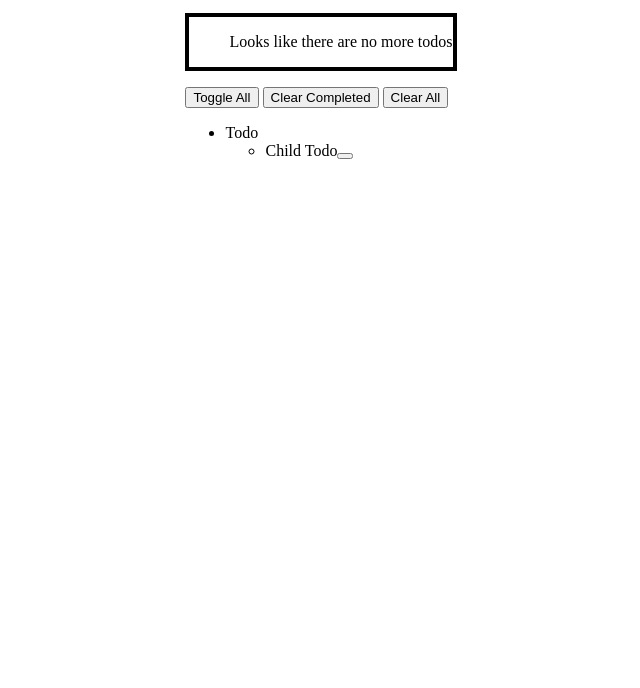
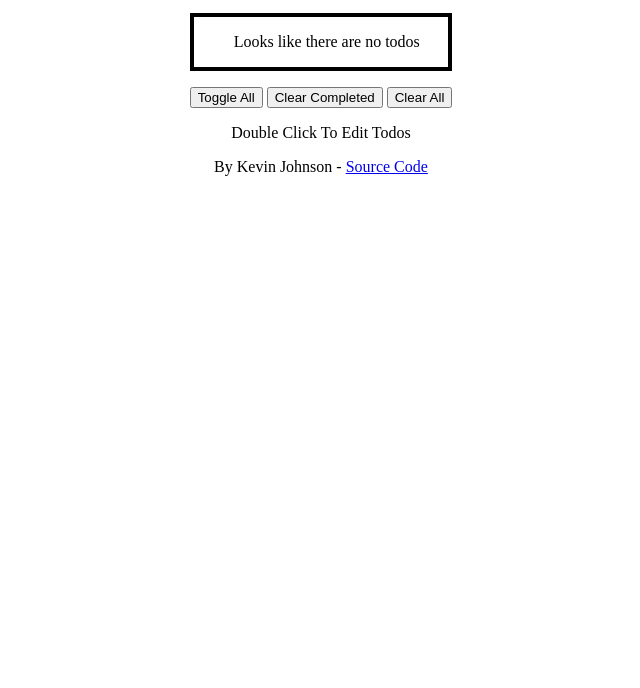
Before and after one commit to GanHD/Nested-TodoList, a plain HTML site: page index.html in a window 1280 px wide. Shown: the part 112-800 px from the top of the page, without its empty margins (327-967 px from the left). Drawn offline with Linux system fonts and the light colour scheme.

Commit message:
Added info text to bottom

```diff
--- a/css/index.css
+++ b/css/index.css
@@ -11,9 +11,6 @@ left: -50%;
 .completed{
   text-decoration: line-through;
 }
-/* .delete-button{
-  float:left;
-}*/
 .toggle-button{
   margin-left: 15px;
 }
@@ -29,5 +26,6 @@ left: -50%;
 #todo-list{
   border:4px solid;
 }
-/* p{
-float:left} */
+#buttons{
+  text-align: center;
+}
--- a/index.html
+++ b/index.html
@@ -22,15 +22,10 @@
       <button id="toggle-all" onclick="handlers.toggleAll()"> Toggle All</button>
       <button id="clear-completed" onclick="handlers.clearCompleted()"> Clear Completed</button>
       <button id="clear-all" onclick="handlers.clearAll()"> Clear All</button>
+
+      <p>Double Click To Edit Todos</p>
+      <p>By Kevin Johnson - <a href='https://github.com/GanHD/Nested-TodoList'>Source Code</a></p>
     </div>
-
-    <div>
-      <ul>
-        <li>Todo</li>
-        <ul><li>Child Todo<button></button></li></ul>
-      </ul>
-    </div>
-</div>
   <script type="text/javascript" src="js/app.js"></script>
 </body>
 </html>
--- a/js/app.js
+++ b/js/app.js
@@ -74,7 +74,7 @@ var view = {
     //inserts text for when there are no todos
     if(todoList.todos.length === 0){
       var noTodosP = document.createElement('p');
-      noTodosP.textContent = "Looks like there are no more todos";
+      noTodosP.textContent = "Looks like there are no todos";
       ul.appendChild(noTodosP);
     }
       this.renderLi(todoList.todos, ul);
```
